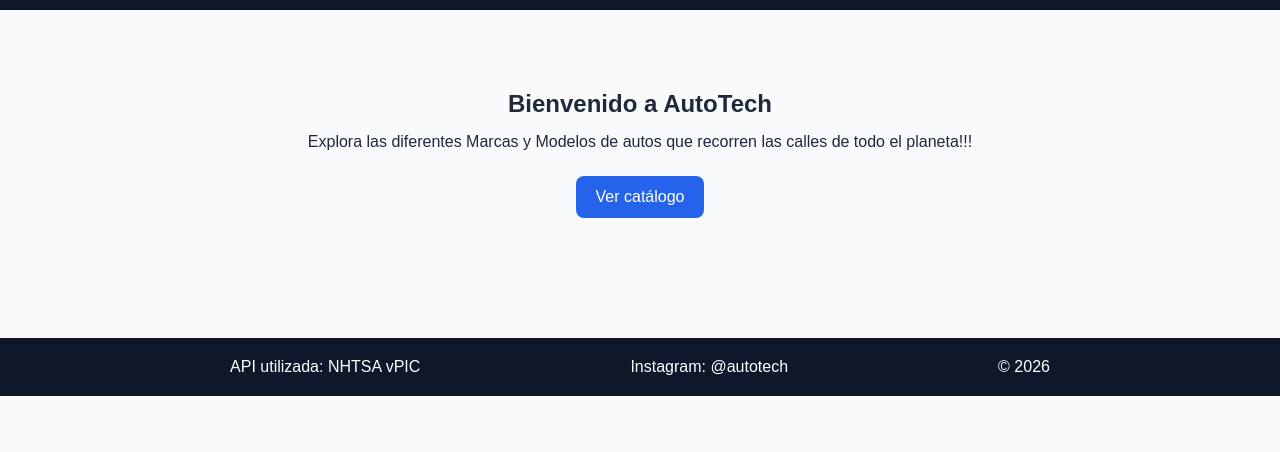
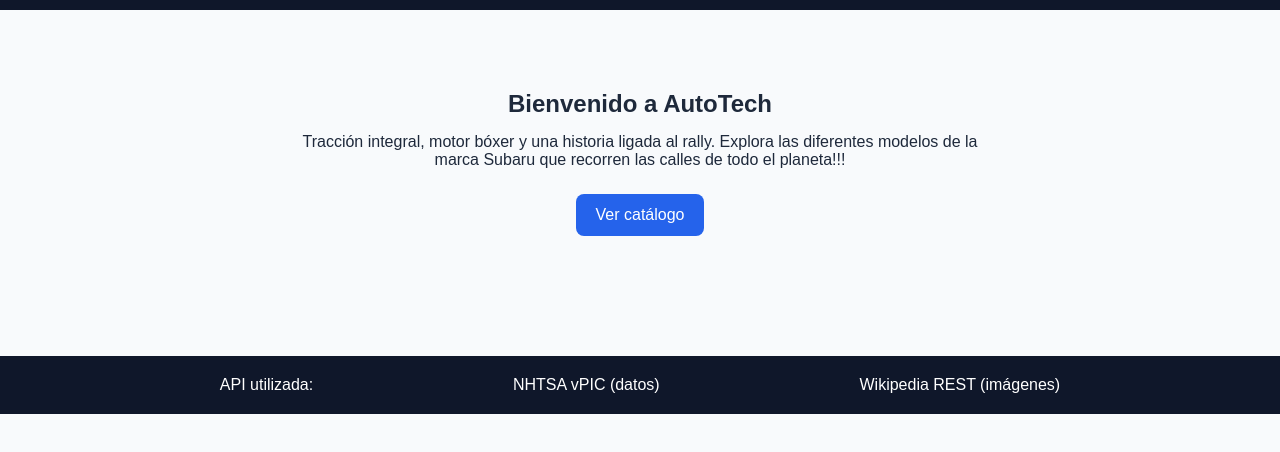
Before and after one commit to AguirreDN/autotech, a website built with Vite: page index.html in a window 1280 px wide. Shown: the part 74-526 px from the top of the page. Built offline with nearby package versions, Linux system fonts and the light colour scheme.

Commit message:
Modificar hero y footer

```diff
--- a/index.html
+++ b/index.html
@@ -18,16 +18,17 @@
       <section class="hero">
         <h2>Bienvenido a AutoTech</h2>
         <p>
-          Explora las diferentes Marcas y Modelos de autos que recorren las
-          calles de todo el planeta!!!
+          Tracción integral, motor bóxer y una historia ligada al rally. Explora
+          las diferentes modelos de la marca Subaru que recorren las calles de
+          todo el planeta!!!
         </p>
         <a href="./catalogo.html" class="btn">Ver catálogo</a>
       </section>
     </main>
     <footer>
-      <p>API utilizada: NHTSA vPIC</p>
-      <p>Instagram: @autotech</p>
-      <p>© 2026</p>
+      <p>API utilizada:</p>
+      <p>NHTSA vPIC (datos)</p>
+      <p>Wikipedia REST (imágenes)</p>
     </footer>
     <script type="module" src="/src/main.js"></script>
   </body>
```
